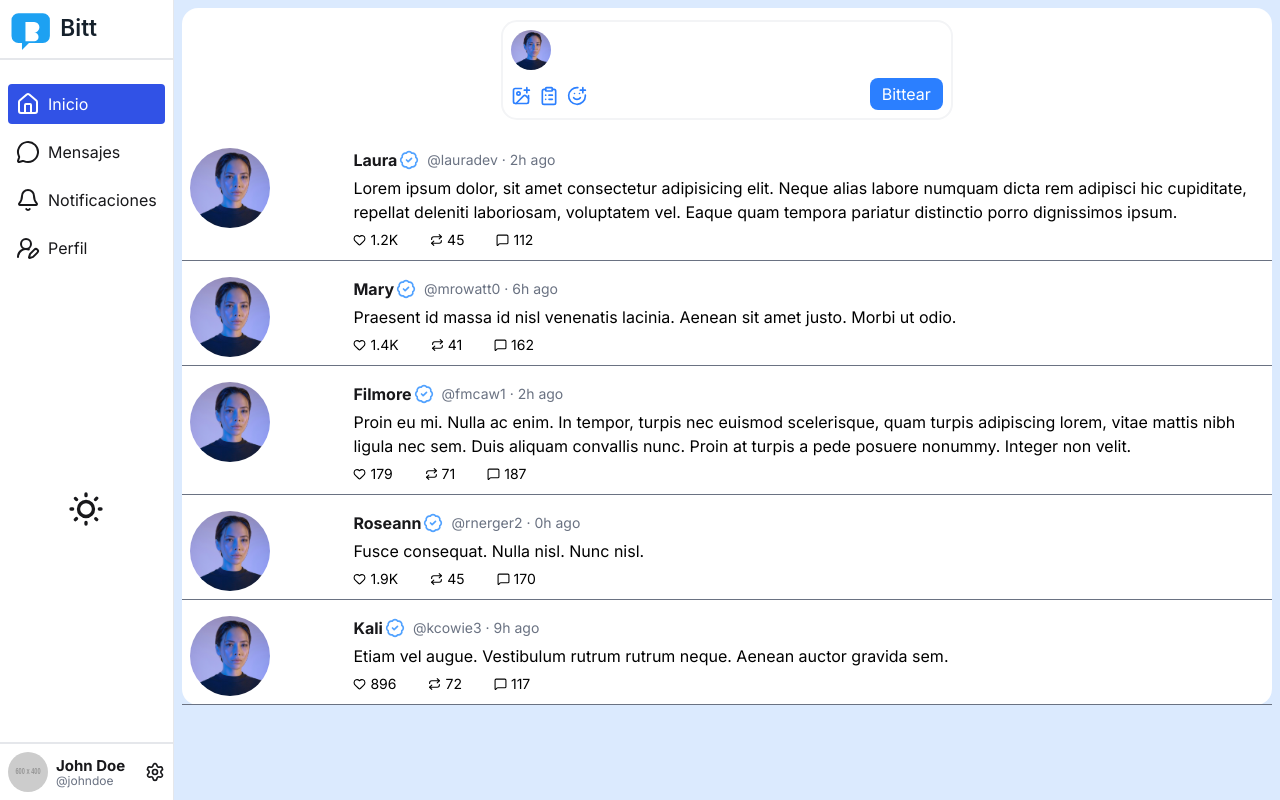
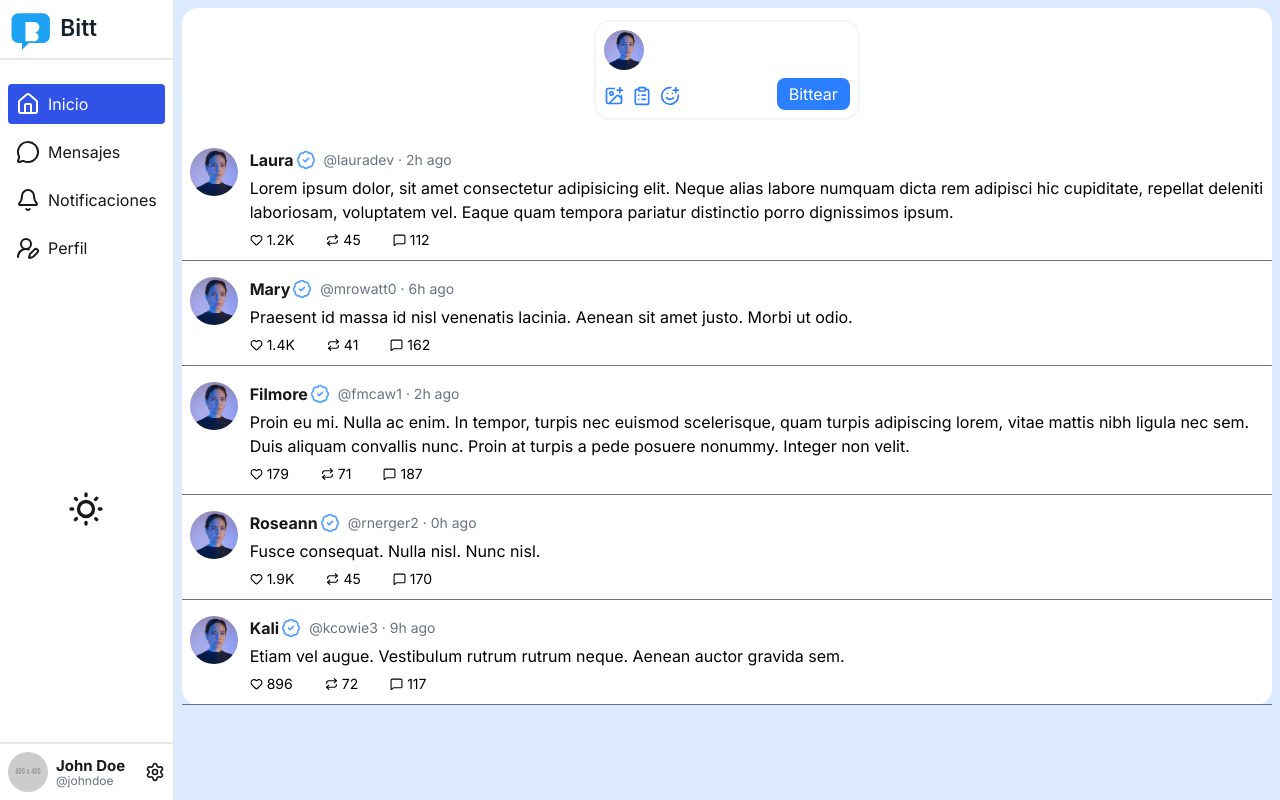
Before and after one commit to kemtch19/bitt-frontend, a React (Vite) app: page / in a window 1280 px wide. Built offline with nearby package versions, Linux system fonts and the light colour scheme.

Commit message:
feat: improve layout and styling in CardPost, Feed, Notification, and Settings components for better user experience

```diff
--- a/src/components/CardPost.jsx
+++ b/src/components/CardPost.jsx
@@ -73,9 +73,7 @@ export const CardPost = () => {
           key={index}
           className="w-full flex gap-3 p-2 mt-2 border-b-[0.5px] border-gray-500"
         >
-          <div className="flex-1">
-            <img className="size-20 rounded-full object-cover" src={girl} />
-          </div>
+          <img className="w-12 h-12 rounded-full object-cover" src={girl} />
           <div className="flex-6">
             <div className="flex gap-2 mb-1">
               <h2 className="font-bold">{d.name}</h2>
--- a/src/page/Feed.jsx
+++ b/src/page/Feed.jsx
@@ -4,18 +4,20 @@ import girl from "../assets/fakePeople/girl.jpg";
 
 export const Feed = () => {
   return (
-    <div className="p-2 flex no-scrollbar">
+    <div className="p-2 flexw-screen h-screen">
       <div className="flex bg-base-100 rounded-2xl flex-col">
         <div className="flex p-3 justify-center">
           <div className="border-2 border-gray-100 dark:border-gray-600 rounded-2xl p-2">
-            <div className="flex items-center gap-2">
-              <img className="size-10 object-cover rounded-full" src={girl} />
-              <textarea
-                className="input input-ghost w-sm h-7 rezize-none overflow-hidden bg-base-100 text-black focus:outline-none placeholder:text-[14px] dark:text-white placeholder:text-white"
-                type="text"
-                placeholder="Qué está pasando?"
-                maxLength={100}
-              />
+            <div className="flex items-center ">
+              <img className="w-10! h-10 object-cover rounded-full" src={girl} />
+              <div>
+                <textarea
+                  className="input input-ghost h-7 rezize-none overflow-hidden bg-base-100 text-black focus:outline-none placeholder:text-[14px] dark:text-white placeholder:text-white"
+                  type="text"
+                  placeholder="Qué está pasando?"
+                  maxLength={100}
+                />
+              </div>
             </div>
             <div className="flex justify-between">
               <div className="flex mt-3 gap-2">
--- a/src/page/Notification.jsx
+++ b/src/page/Notification.jsx
@@ -12,7 +12,7 @@ export const Notification = () => {
         </p>
 
         {/* botones */}
-        <div className="my-4 flex gap-2">
+        <div className="my-4 flex gap-1">
           <button className="cursor-pointer dark:bg-gray-700  focus:bg-blue-500 focus:text-white bg-gray-200 rounded-sm px-2">
             Todos
           </button>
--- a/src/page/Settings.jsx
+++ b/src/page/Settings.jsx
@@ -41,7 +41,7 @@ export const Settings = () => {
             </div>
           </div>
           <h2 className="font-bold text-[20px] mt-6 text-center">Información del Perfil</h2>
-          <div className="flex gap-4 mt-2 ">
+          <div className="gap-4 mt-2 ">
             <div className="flex flex-col flex-1">
               <label htmlFor="name" className="text-gray-400">
                 Nombre
@@ -53,7 +53,7 @@ export const Settings = () => {
                 className="rounded p-1 border border-gray-300 focus:outline-gray-500 focus:outline-1"
               />
             </div>
-            <div className="flex flex-col flex-1">
+            <div className="flex flex-col flex-1 mt-2">
               <label htmlFor="username" className="text-gray-400">
                 Usuario
               </label>
@@ -74,7 +74,7 @@ export const Settings = () => {
               className="rounded p-1 border border-gray-300 focus:outline-gray-500 focus:outline-1"
             />
           </div>
-          <div className="flex gap-4 mt-4">
+          <div className="mt-4">
             <div className="flex flex-col flex-1">
               <label htmlFor="name" className="text-gray-400">
                 Ubicación
@@ -86,7 +86,7 @@ export const Settings = () => {
                 className="rounded p-1 border border-gray-300 focus:outline-gray-500 focus:outline-1"
               />
             </div>
-            <div className="flex flex-col flex-1">
+            <div className="flex flex-col flex-1 mt-2">
               <label htmlFor="username" className="text-gray-400">
                 Sitio Web
               </label>
```
